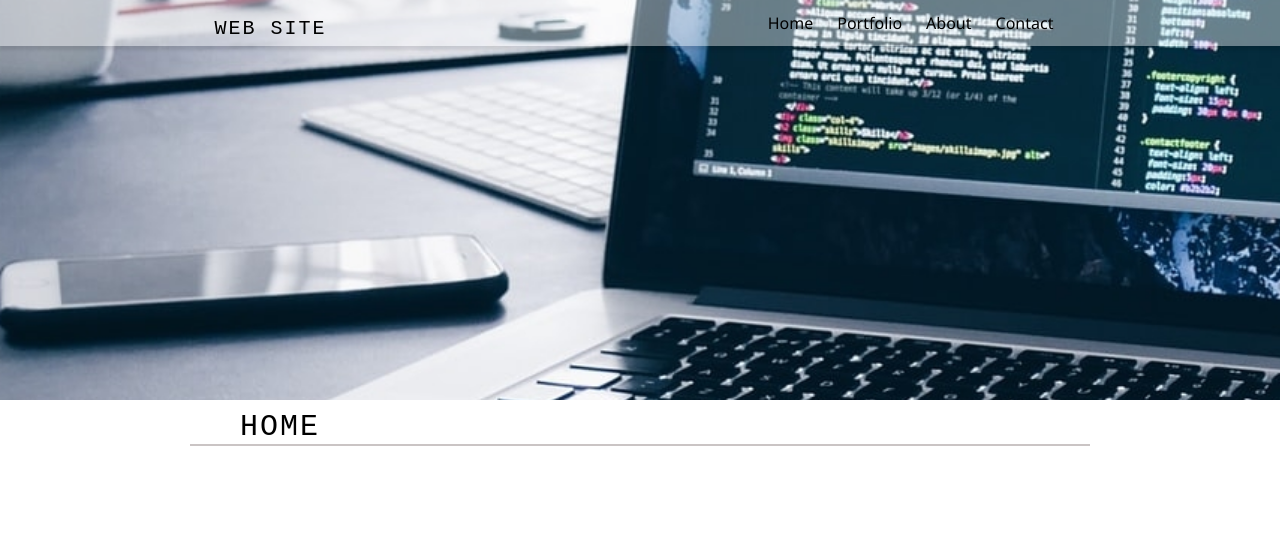
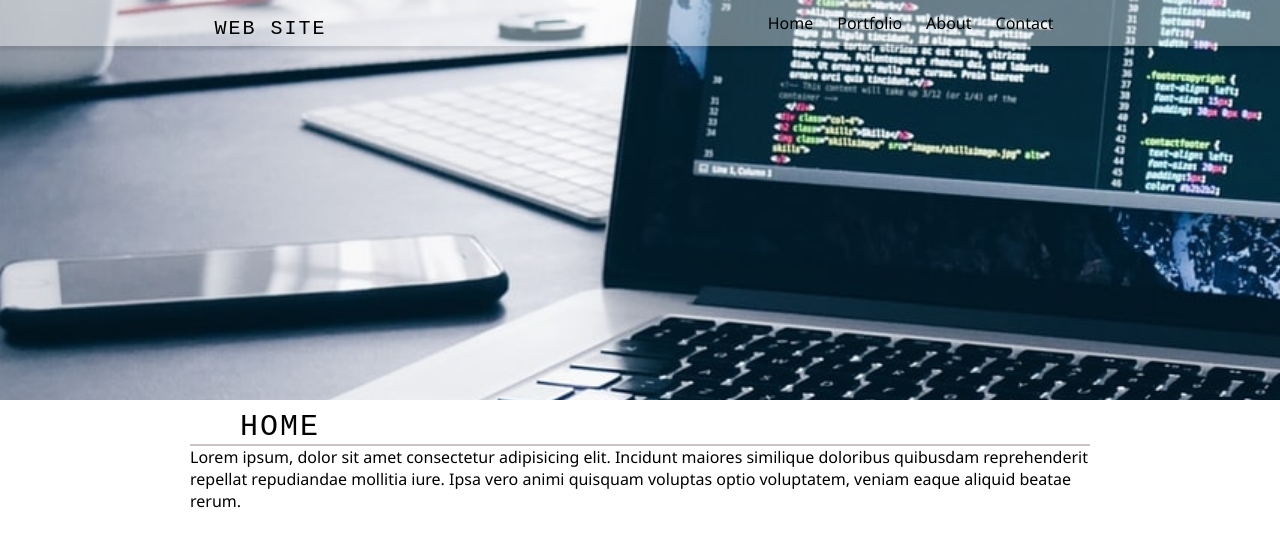
Before and after one commit to LuisAleS22/alejandro-sandi, a plain HTML site: page index.html in a window 1280 px wide. Shown: the top 546 px of the page. Drawn offline with Linux system fonts and the light colour scheme.

Commit message:
netlify test

```diff
--- a/index.html
+++ b/index.html
@@ -29,6 +29,7 @@
     <div class="second-body">
         <section class="home">
             <h2>home</h2>
+            <p>Lorem ipsum, dolor sit amet consectetur adipisicing elit. Incidunt maiores similique doloribus quibusdam reprehenderit repellat repudiandae mollitia iure. Ipsa vero animi quisquam voluptas optio voluptatem, veniam eaque aliquid beatae rerum.</p>
         </section>
     </div>
 
```
